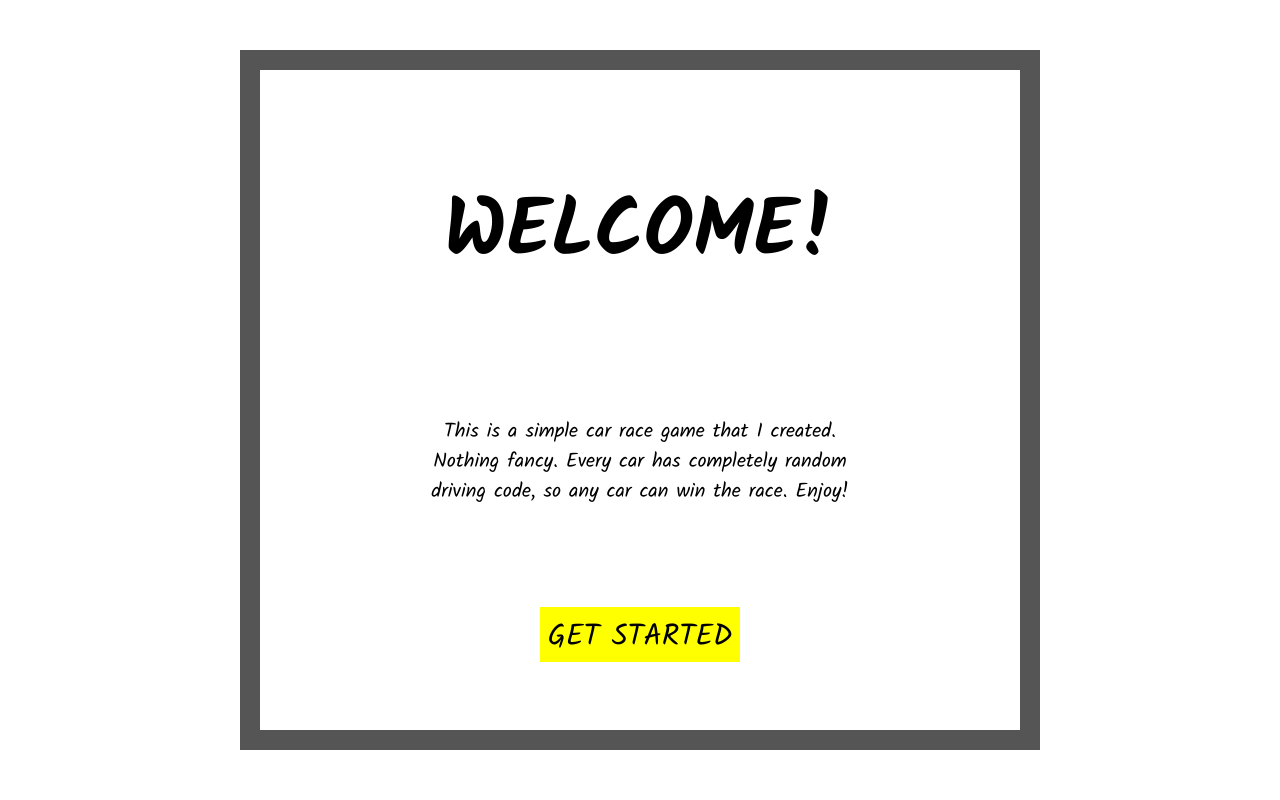
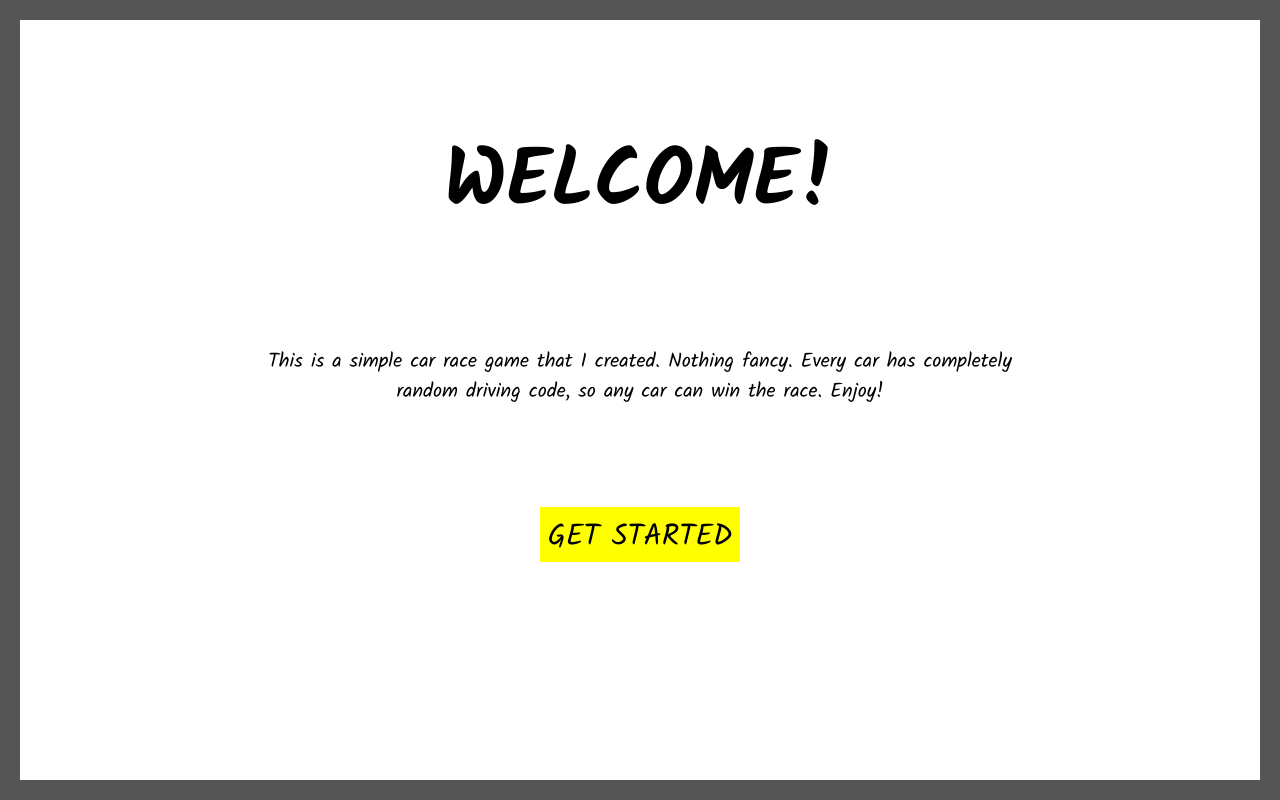
Before and after one commit to LaurynasAnd/Car-race, a plain HTML site: page index.html in a window 1280 px wide. Drawn offline with Linux system fonts and the light colour scheme.

Commit message:
view update

```diff
--- a/css/main.css
+++ b/css/main.css
@@ -1,23 +1,24 @@
 @import url('https://fonts.googleapis.com/css2?family=Kalam:wght@300;400;700&display=swap');
+body,
 body * {
+    margin: 0;
+    padding: 0;
+    box-sizing: border-box;
+    vertical-align: top;
     font-family: 'Kalam', cursive;
+    word-break: break-word;
 }
 #screen{
     display: grid;
     grid-template-columns: 1fr;
+    grid-template-rows: 1fr 20px 400px 20px 1fr;
     grid-template-areas:
     "top-grass"
     "top-side"
     "race-track"
     "bot-side"
     "bot-grass";
-    max-width: 800px;
-    width: 100%;
-    height: 700px;
-    position: absolute;
-    top: 50%;
-    left: 50%;
-    transform: translate(-50%, -50%);
+    height: 100vh;
     background-color: pink;
 }
 #top_grass{grid-area: top-grass;}
@@ -77,8 +78,10 @@ body * {
         }
 
 .grass{
-    height: 130px;
+    height: auto;
     background-image: url('../img/track/grass.png');
+    background-repeat: repeat;
+
     position: relative;
 }
 
@@ -99,12 +102,14 @@ body * {
         height: 100%;
         width: 50px;
         background-image: url('../img/track/line.png');
+        background-size: contain;
+        background-repeat: repeat-y;
     }
     .track > .start {
         left: 80px;
     }
     .track > .finish {
-        right: 20px;
+        left: 92%;
     }
     .track > .car{
         position: absolute;
--- a/js/main.js
+++ b/js/main.js
@@ -151,11 +151,15 @@ function race() {
         }
 
         //check if any car finish race
+        const finish = document.querySelector('.finish').offsetX;
+        console.log(finish);
+
         let isFinished = false;
         for(const car of raceCars){
             if(car.distance >= 650){
                 isFinished = true;
                 clearInterval(interval);
+                //det timeout is used because earier following code was executed too soon
                 setTimeout(() => {
                     button.innerHTML = 'reset race';
                     button.classList.remove('hidden');
```
